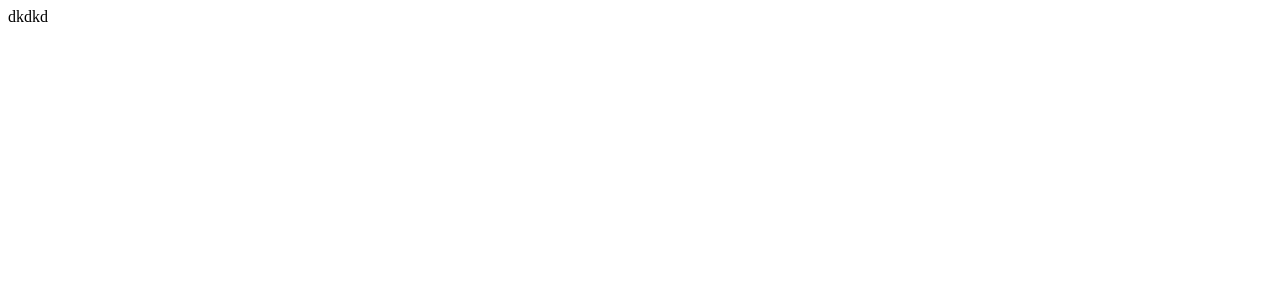
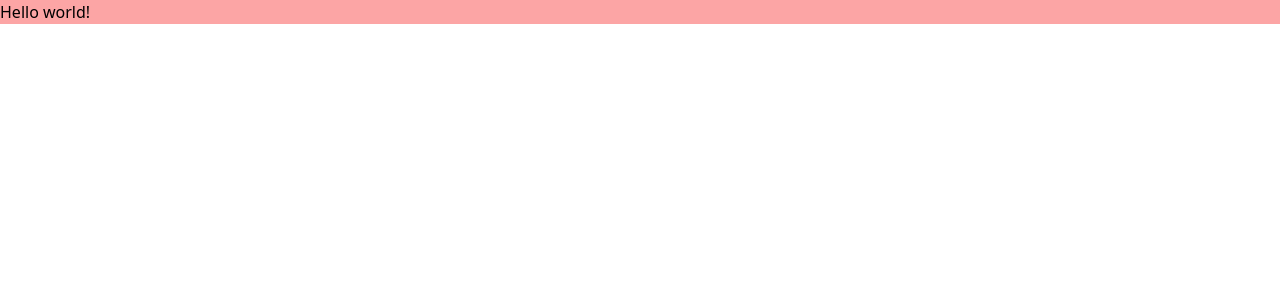
Before and after one commit to alexalannunes/frontendmentor-rest-countries-api, a React (Create React App) app: page / in a window 1280 px wide. Shown: the top 300 px of the page. Built offline with nearby package versions, Linux system fonts and the light colour scheme.

Commit message:
chore: setup initial router

```diff
--- a/src/App.tsx
+++ /dev/null
@@ -1,9 +0,0 @@
-function App() {
-  return (
-    <div className="App">
-      <span>dkdkd</span>
-    </div>
-  );
-}
-
-export default App;
--- /dev/null
+++ b/src/app/App.tsx
@@ -0,0 +1,8 @@
+import { RouterProvider } from "react-router-dom";
+import { router } from "./router";
+
+function App() {
+  return <RouterProvider router={router} />;
+}
+
+export default App;
--- /dev/null
+++ b/src/app/router.tsx
@@ -0,0 +1,8 @@
+import { createBrowserRouter } from "react-router-dom";
+
+export const router = createBrowserRouter([
+  {
+    path: "/",
+    element: <div className="bg-red-300">Hello world!</div>,
+  },
+]);
--- a/src/index.tsx
+++ b/src/index.tsx
@@ -1,8 +1,8 @@
 import React from "react";
 import ReactDOM from "react-dom/client";
-import App from "./App";
 import reportWebVitals from "./reportWebVitals";
-
+import "./index.css";
+import App from "./app/App";
 const root = ReactDOM.createRoot(
   document.getElementById("root") as HTMLElement
 );
```
Also changed, not shown: 1 other file (tests, documents, lock files or other folders).
